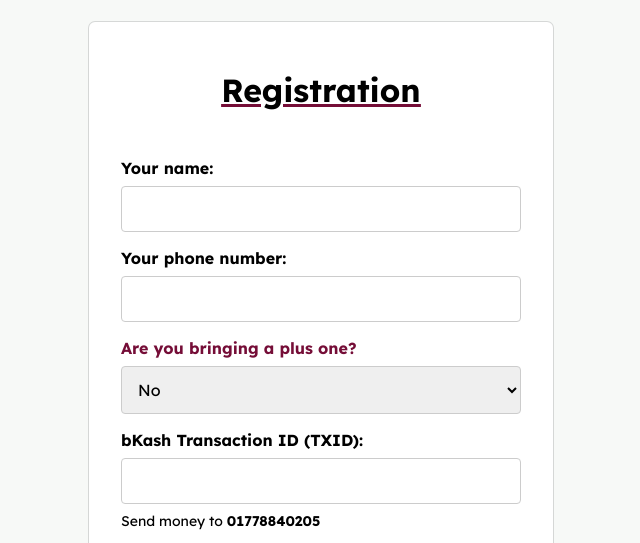
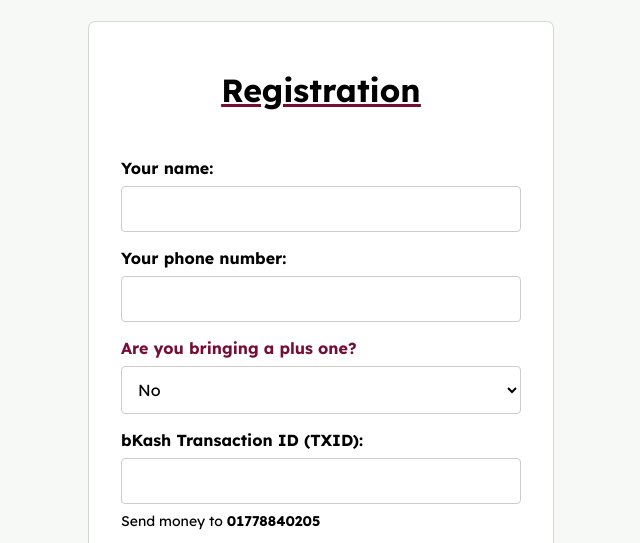
Before and after one commit to webdevsint/bisc25, a website: page views/index.html in a window 1280 px wide. Shown: the part 254-797 px from the top of the page, without its empty margins (319-959 px from the left). Drawn offline with Linux system fonts and the light colour scheme.

Commit message:
Update index.css

```diff
--- a/public/styles/index.css
+++ b/public/styles/index.css
@@ -87,6 +87,11 @@ button {
   outline: none;
 }
 
+select {
+  background: white;
+  cursor: pointer;
+}
+
 select, option {
   color: black;
 }
```
